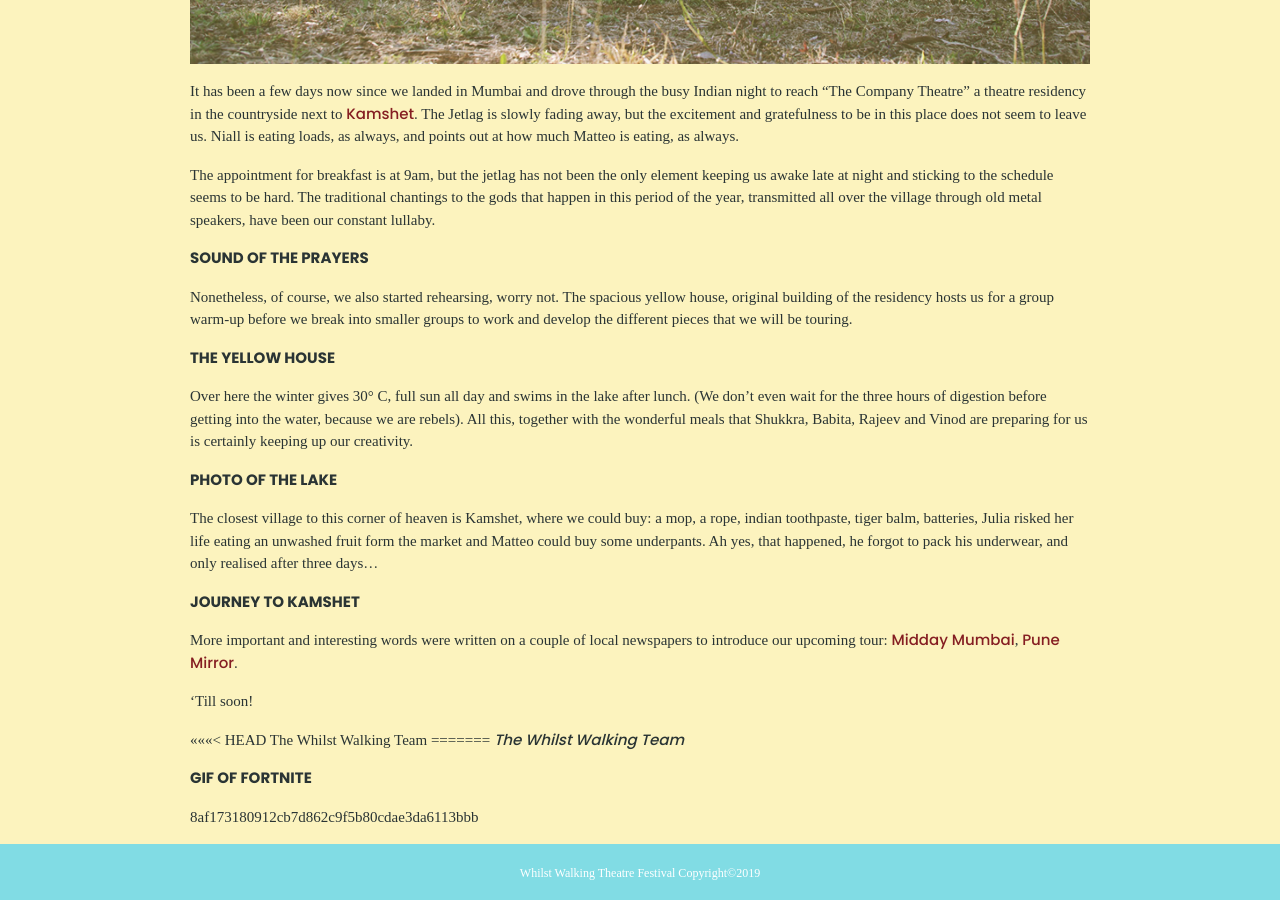
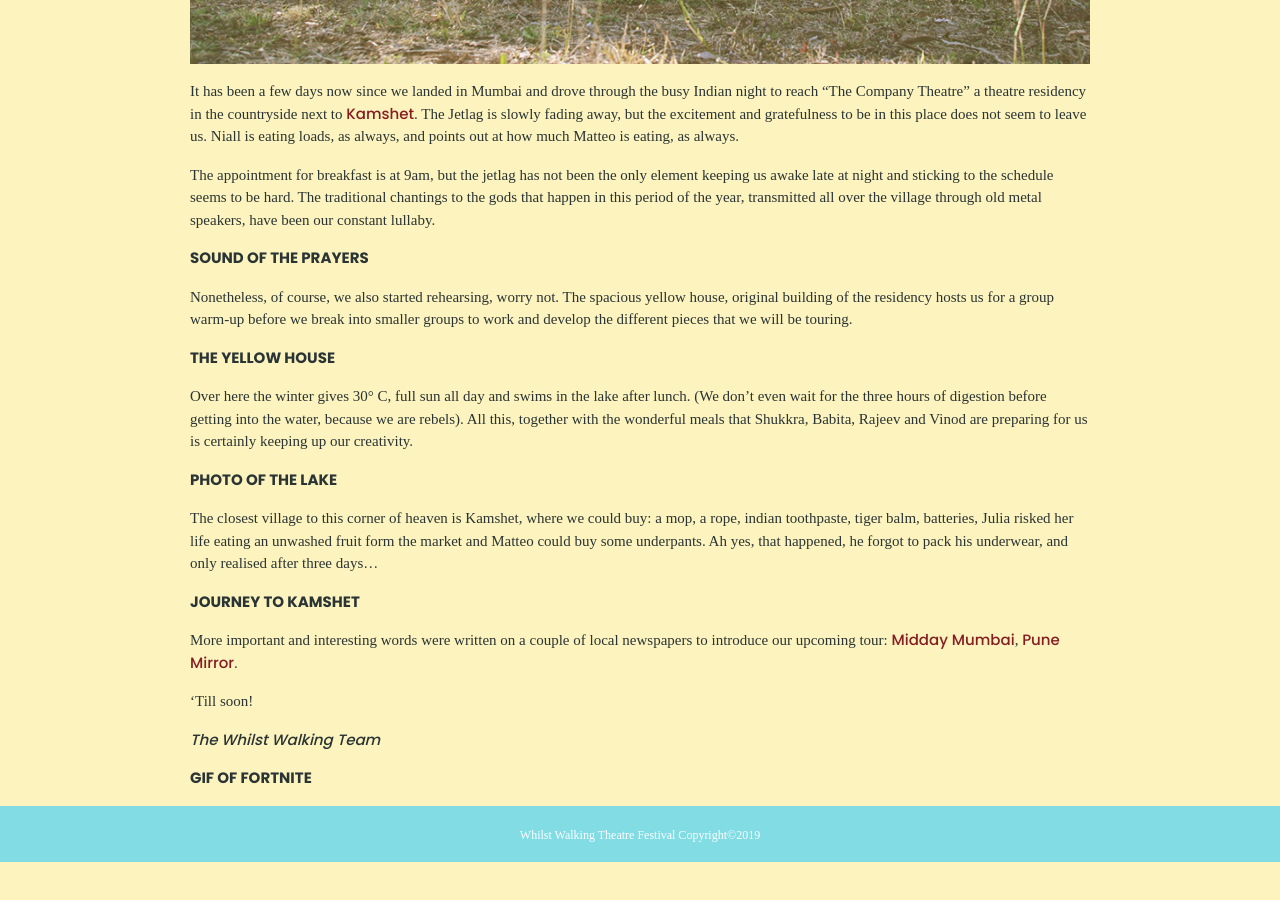
Before and after one commit to matteocarpi/wwtf, a Jekyll site: the page built from _posts/2019-01-06-touched-down-in-kamshet.markdown, in a window 1280 px wide and 900 px high, scrolled down 737 px. Built offline with Jekyll 4.4.1, drawn with Linux system fonts in a browser that asks for light colours; nearby versions of some CDN libraries; after the commit the page ends 1599 px from its top, so only the background shows below that.

Commit message:
adjustet kamshet post

```diff
--- a/_posts/2019-01-06-touched-down-in-kamshet.markdown
+++ b/_posts/2019-01-06-touched-down-in-kamshet.markdown
@@ -30,10 +30,6 @@ More important and interesting words were written on a couple of local newspaper
 
 'Till soon!
 
-<<<<<<< HEAD
-The Whilst Walking Team
-=======
 _The Whilst Walking Team_
 
 **GIF OF FORTNITE**
->>>>>>> 8af173180912cb7d862c9f5b80cdae3da6113bbb
```
